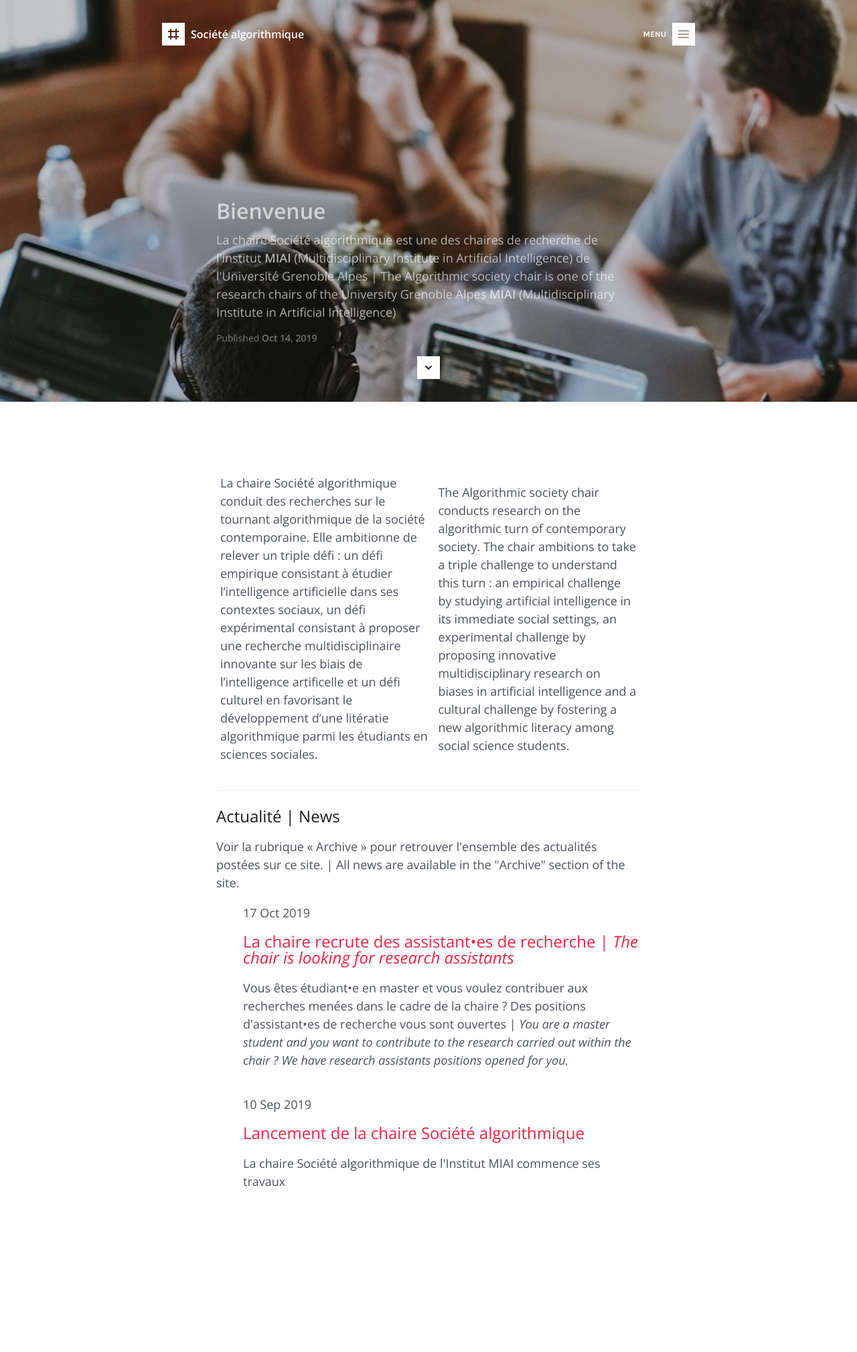
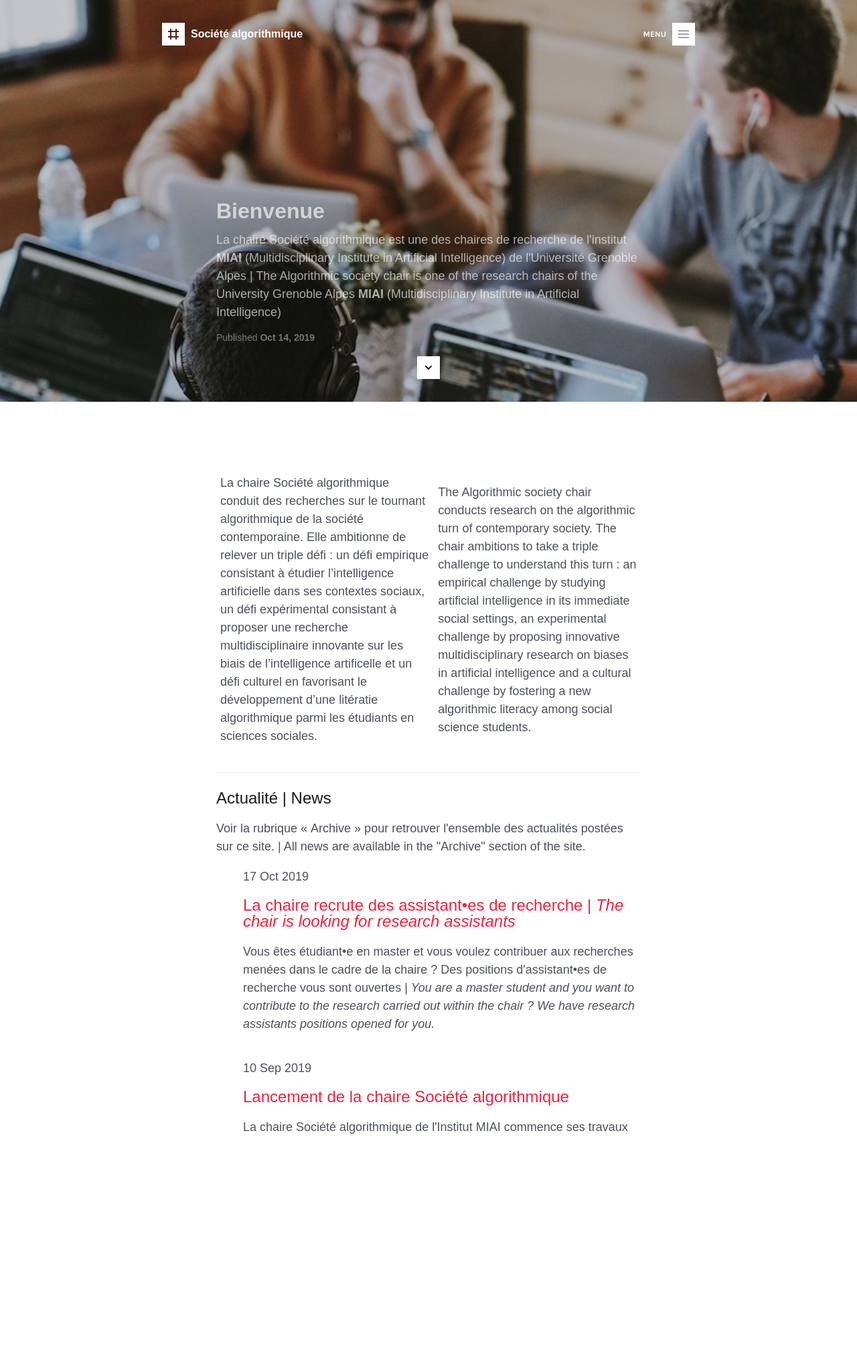
Before and after one commit to gillesbastin/algorithmicsociety.github.io, a Jekyll site: the page built from index.md, in a window 1280 px wide. Shown: the whole page at 67% size. Built offline with Jekyll 4.4.1, drawn with Linux system fonts in a browser that asks for light colours; some web fonts are replaced; after the commit the page ends 1938 px from its top, so only the background shows below that.

Commit message:
changement police pour Share Tech Mono

```diff
--- a/assets/styles.css
+++ b/assets/styles.css
@@ -1,6 +1,7 @@
 /* Google Webfonts */
 @import url(http://fonts.googleapis.com/css?family=Open+Sans:400italic,600italic,400,600);
 @import url(http://fonts.googleapis.com/css?family=Karla:700);
+@import url(http://fonts.googleapis.com/css?family=Share+Take+Mono:700);
 
 /* Fallback */
 header, footer, section, article, nav, aside { display: block }
@@ -16,7 +17,7 @@ html {
     -webkit-font-smoothing: antialiased; }
 
 body {
-    font-family: "Open Sans", sans-serif;
+    font-family: "Share Take Mono", sans-serif;
     font-size: 1.125rem;
     color: #4b505a;
     line-height: 1.5;
```
